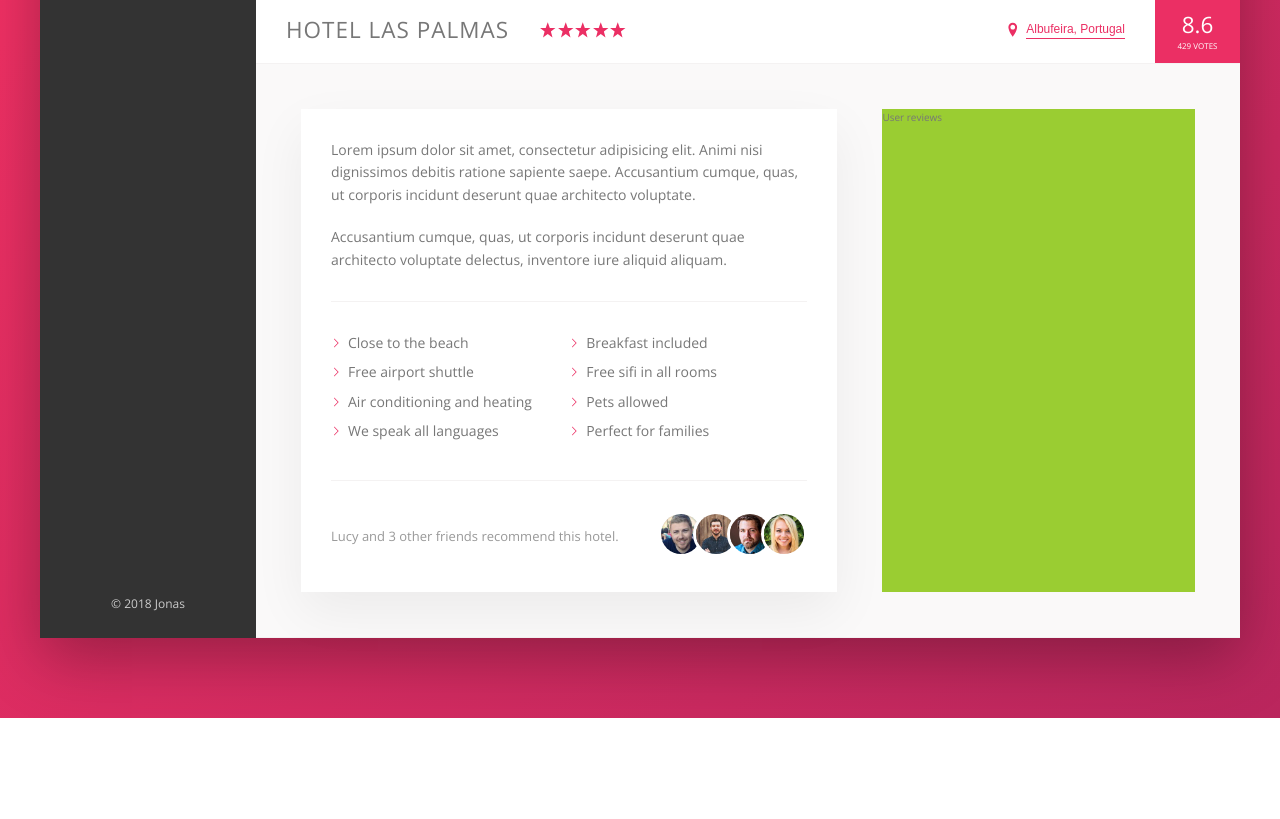
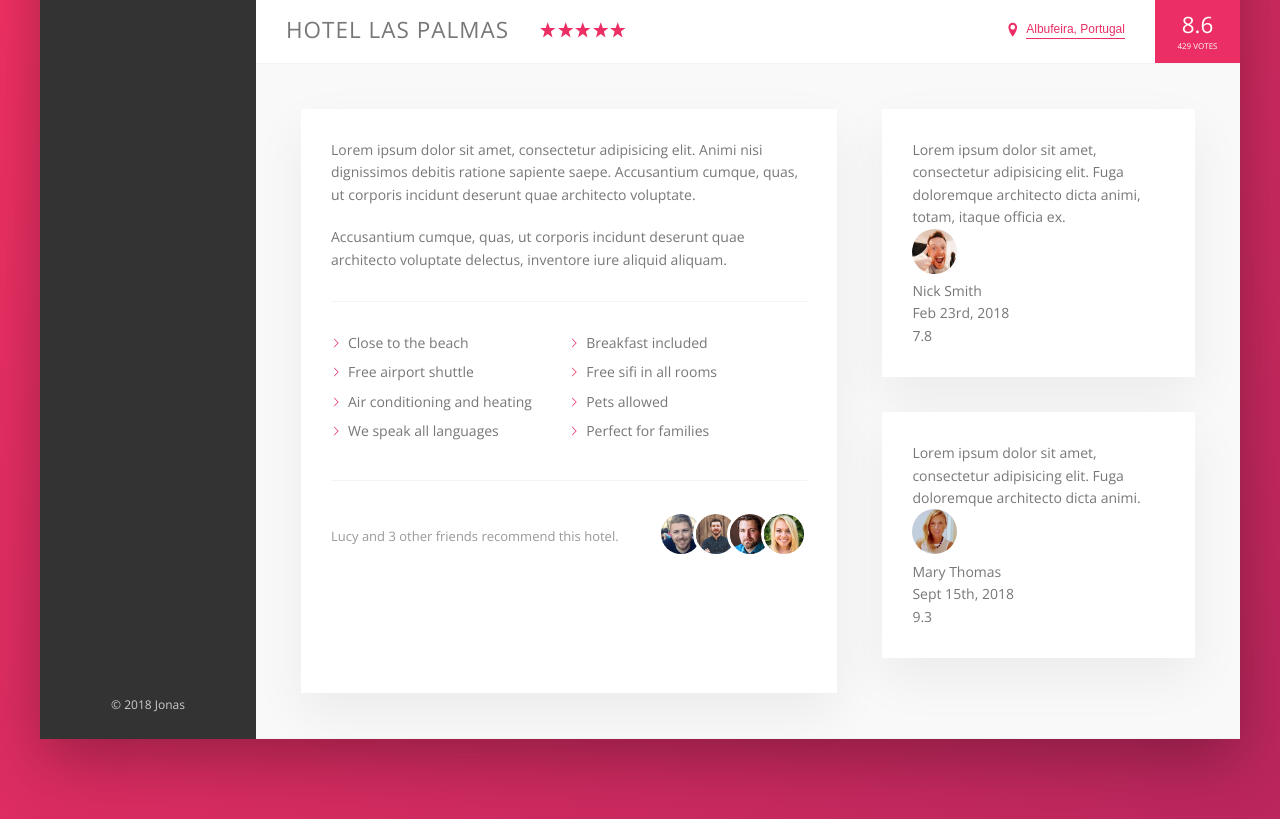
Before and after one commit to erichodges/css_study2, a website: page index.html in a window 1280 px wide. Shown: the part 538-1357 px from the top of the page. Before the commit the page ends 1256 px from the top, so only its background shows below. Drawn offline with nearby package versions, Linux system fonts and the light colour scheme.

Commit message:
basic styling done on reviews

```diff
--- a/index.html
+++ b/index.html
@@ -164,7 +164,34 @@
               </div>
             </div>
             <div class="user-reviews">
-              User reviews
+              <figure class="review">
+                <blockquote class="review__text">
+                   Lorem ipsum dolor sit amet, consectetur adipisicing elit. Fuga doloremque architecto dicta animi, totam, itaque officia
+                  ex.
+                </blockquote>
+                <figcaption class="review__user">
+                  <img src="img/user-1.jpg" alt="User 1" class="review__photo">
+                  <div class="review__user-box">
+                    <p class="review__user-name">Nick Smith</p>
+                    <p class="review__user-date">Feb 23rd, 2018</p>
+                  </div>
+                    <div class="review__rating">7.8</div>
+                </figcaption>
+              </figure>
+
+              <figure class="review">
+                <blockquote class="review__text">
+                   Lorem ipsum dolor sit amet, consectetur adipisicing elit. Fuga doloremque architecto dicta animi.
+                </blockquote>
+                <figcaption class="review__user">
+                  <img src="img/user-2.jpg" alt="User 1" class="review__photo">
+                  <div class="review__user-box">
+                    <p class="review__user-name">Mary Thomas</p>
+                    <p class="review__user-date">Sept 15th, 2018</p>
+                  </div>
+                  <div class="review__rating">9.3</div>
+                </figcaption>
+              </figure>
             </div>
           </div>
 
--- a/sass/_components.scss
+++ b/sass/_components.scss
@@ -399,3 +399,44 @@
     }
   }
 }
+
+///////////////////////
+//  REVEIWS
+
+.review {
+  background-color: #fff;
+  box-shadow: var(--shadow-light);
+  padding: 3rem;
+  margin-bottom: 3.5rem;
+
+  &__text {
+
+  }
+
+  &__user {
+
+  }
+
+  &__photo {
+    height: 4.5rem;
+    width: 4.5rem;
+    border-radius: 50%;
+
+  }
+
+  &__user-box {
+
+  }
+
+  &__user_name {
+
+  }
+
+  &__user-date {
+
+  }
+
+  &__rating {
+
+  }
+}
--- a/sass/_layout.scss
+++ b/sass/_layout.scss
@@ -41,6 +41,7 @@
 
 
 .detail {
+  font-size: 1.4rem;
   display: flex;
   padding: 4.5rem;
   background-color: var(--color-grey-light-1);
@@ -48,7 +49,7 @@
 }
 
 .description {
-  font-size: 1.4rem;
+
   background-color: #fff;
   box-shadow: var(--shadow-light);
   padding: 3rem;
@@ -58,6 +59,5 @@
 }
 
 .user-reviews {
-  background-color: yellowgreen;
   flex: 1;
 }
```
Also changed, not shown: css/style.css.
